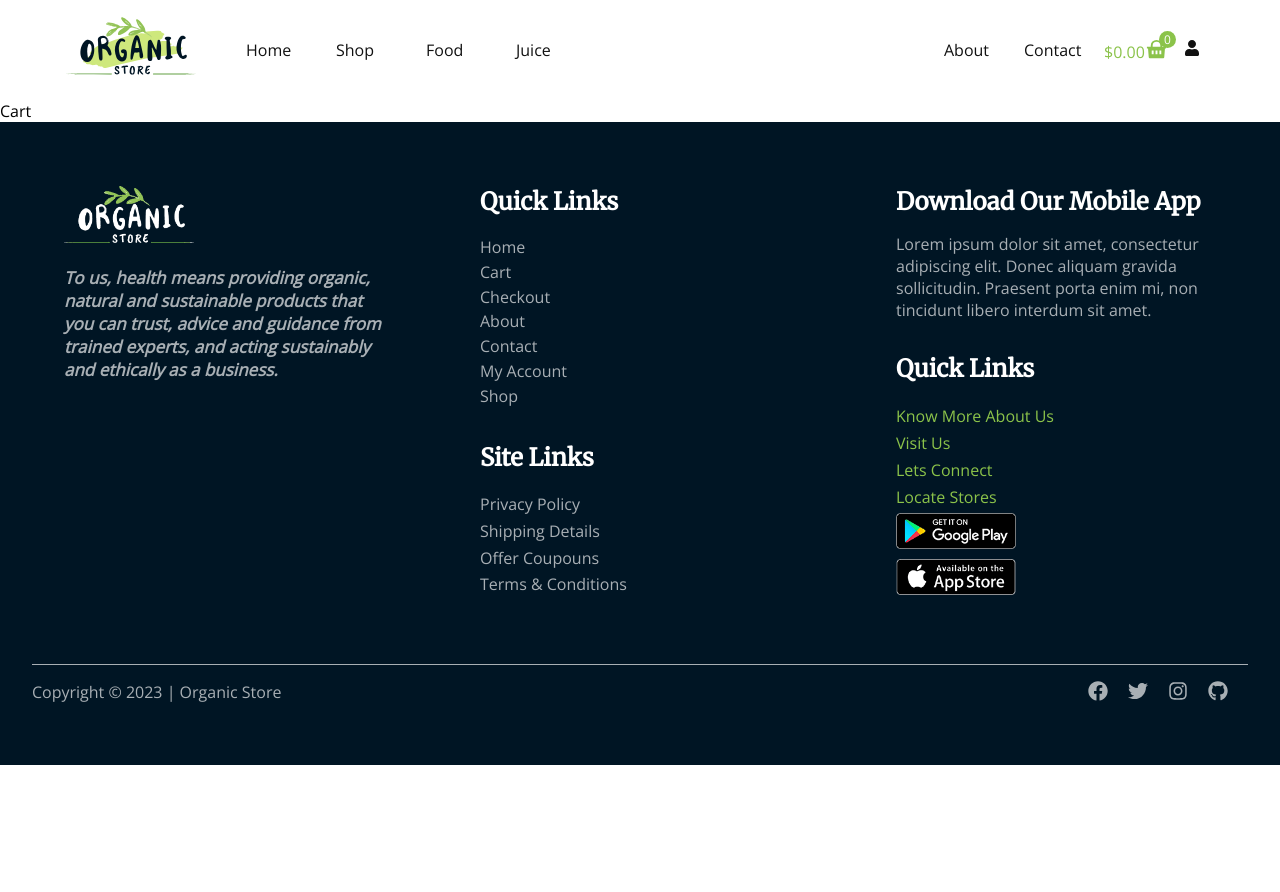
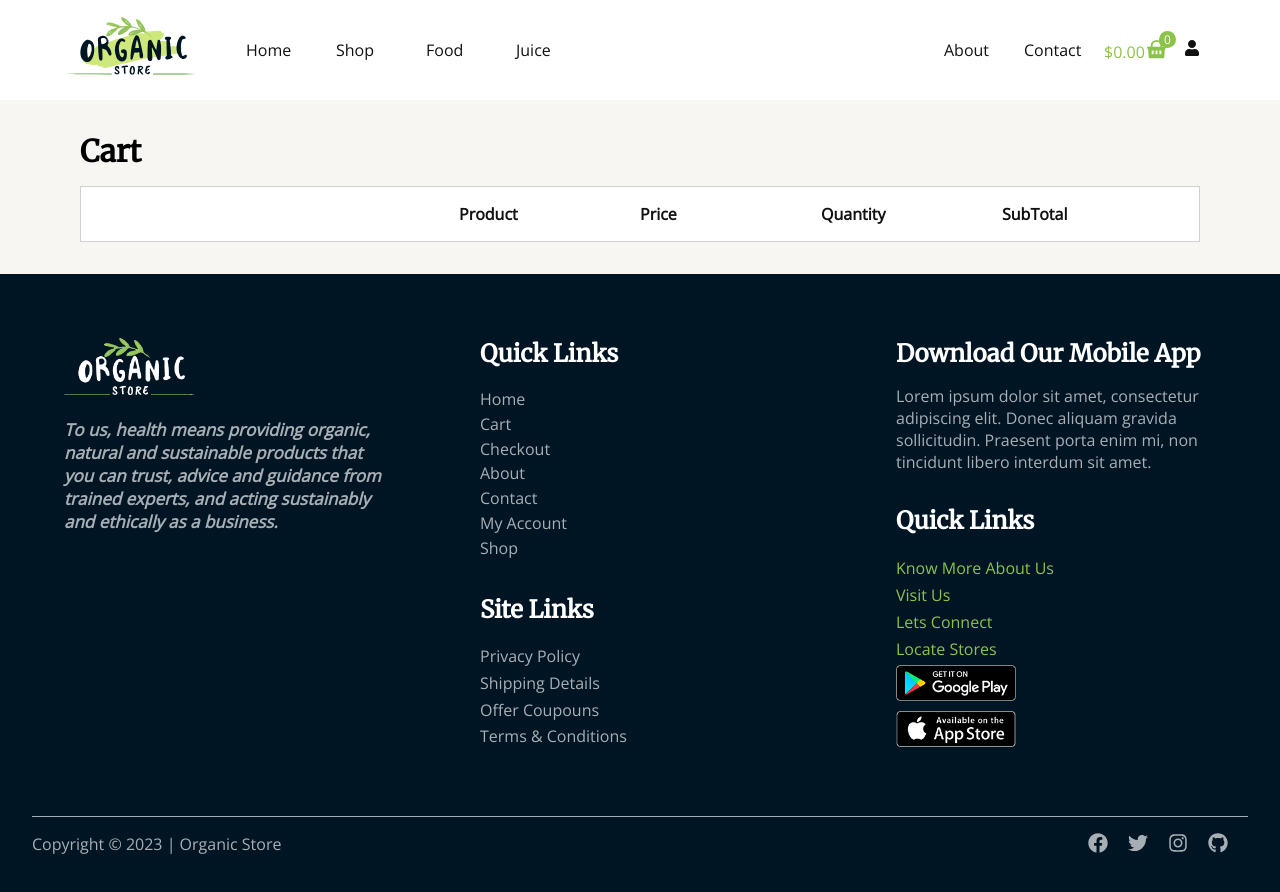
Before and after one commit to aayushlama4008/organic-food-store, a React (Vite) app: page /Cart in a window 1280 px wide. Shown: the top 892 px of the page. Before the commit the page ends 800 px from the top, so only its background shows below. Built offline with nearby package versions, Linux system fonts and the light colour scheme.

Commit message:
Build : Added cart component and functionality

```diff
--- a/src/components/Item/Item.jsx
+++ b/src/components/Item/Item.jsx
@@ -21,7 +21,7 @@ const Item = (props) => {
         <icons.lightStar />
         <icons.lightStar />
       </div>
-      <h5 className="price">{props.price}</h5>
+      <h5 className="price">£{props.price}</h5>
     </div>
   );
 };
--- a/src/components/ProductDisplay/ProductDisplay.jsx
+++ b/src/components/ProductDisplay/ProductDisplay.jsx
@@ -1,8 +1,10 @@
-import React from "react";
+import React, { useContext } from "react";
 import { Link } from "react-router-dom";
 import "./productDisplay.scss";
+import { ShopContext } from "../../context/ShopContext";
 
 function ProductDisplay(props) {
+  const { addToCart ,removeFromCart} = useContext(ShopContext);
   const { product } = props;
   return (
     <div className="product-display">
@@ -12,7 +14,7 @@ function ProductDisplay(props) {
       <div className="product--desc">
         <h1 className="third-title-text">{product.title}</h1>
         <span>
-          <h2 className="third-title-text">{product.price}</h2>
+          <h2 className="third-title-text">£{product.price}</h2>
           <p>+ Free Shipping</p>
         </span>
         <p>
@@ -22,7 +24,7 @@ function ProductDisplay(props) {
         </p>
         <div className="product--quantity">
           <input type="number" name="number" id="number" />
-          <button>Add To Cart</button>
+          <button onClick={() => addToCart(product.id)}>Add To Cart</button>
         </div>
         <hr color="#d2d0d0" />
         <div className="product--category">
--- a/src/components/RelatedProducts/RelatedProducts.jsx
+++ b/src/components/RelatedProducts/RelatedProducts.jsx
@@ -10,7 +10,6 @@ function RelatedProducts(props) {
   const related = allProducts.allProducts.filter(
     (p) => p.category === product.category && p.id !== product.id
   );
-  console.log(related);
   return (
     <div className="related--products">
       <h1 className="third-title-text">Related Products</h1>
--- a/src/constants/data.js
+++ b/src/constants/data.js
@@ -5,28 +5,28 @@ const bestProducts = [
         id:1,
         title:'Cashsew Butter',
         category:'Food',
-        price:'£15.00',
+        price:15.00,
         imgUrl:images.product1
     },
     {
         id:2,
         title:'Fresh Orange Juice',
         category:'Food',
-        price:'£20.00',
+        price:20.00,
         imgUrl:images.product2
     },
     {
         id:3,
         title:'Fresh Organic Honey',
         category:'Food',
-        price:'£25.00',
+        price:25.00,
         imgUrl:images.product3
     },
     {
         id:4,
         title:'Natural Extracted Edible Oil',
         category:'Food',
-        price:'£30.00',
+        price:30.00,
         imgUrl:images.product4
     },
 ]
@@ -36,84 +36,84 @@ const allProducts =[
         id:1,
         title:'Cashsew Butter',
         category:'Food',
-        price:'£15.00',
+        price:15.00,
         imgUrl:images.product1
     },
     {
         id:2,
         title:'Fresh Orange Juice',
         category:'Juice',
-        price:'£20.00',
+        price:20.00,
         imgUrl:images.product2
     },
     {
         id:3,
         title:'Fresh Organic Honey',
         category:'Food',
-        price:'£25.00',
+        price:25.00,
         imgUrl:images.product3
     },
     {
         id:4,
         title:'Natural Edible Oil',
         category:'Food',
-        price:'£30.00',
+        price:30.00,
         imgUrl:images.product4
     },
     {
         id:5,
         title:'Hand Sanitizer',
         category:'Grocery',
-        price:'£20.00',
+        price:20.00,
         imgUrl:images.product5
     },
     {
         id:6,
         title:'Assorted Coffee',
         category:'Food',
-        price:'£20.00',
+        price:20.00,
         imgUrl:images.product6
     },
     {
         id:7,
         title:'Farm Fresh Eggs',
         category:'Food',
-        price:'£25.00',
+        price:25.00,
         imgUrl:images.product7
     },
     {
         id:8,
         title:'Fresh Peaches',
         category:'Food',
-        price:'£30.00',
+        price:30.00,
         imgUrl:images.product8
     },
     {
         id:9,
         title:'Fresh Apple Juice',
         category:'Juice',
-        price:'£10.00',
+        price:10.00,
         imgUrl:images.product9
     },
     {
         id:10,
         title:'Passion Fruit Juice',
         category:'Juice',
-        price:'£30.00',
+        price:30.00,
         imgUrl:images.product10
     },
     {
         id:11,
         title:'Fresh Orange Juice',
         category:'Juice',
-        price:'£20.00',
+        price:20.00,
         imgUrl:images.product11
     },
     {
         id:12,
         title:'Fresh Papaya Juice',
         category:'Juice',
-        price:'£25.00',
+        price:25.00,
         imgUrl:images.product12
     }
 
@@ -123,28 +123,28 @@ const trendingProducts = [
         id:1,
         title:'Hand Sanitizer',
         category:'Grocery',
-        price:'£20.00',
+        price:20.00,
         imgUrl:images.product5
     },
     {
         id:2,
         title:'Assorted Coffee',
         category:'Food',
-        price:'£20.00',
+        price:20.00,
         imgUrl:images.product6
     },
     {
         id:3,
         title:'Farm Fresh Eggs',
         category:'Food',
-        price:'£25.00',
+        price:25.00,
         imgUrl:images.product7
     },
     {
         id:4,
         title:'Fresh Peaches',
         category:'Food',
-        price:'£30.00',
+        price:30.00,
         imgUrl:images.product8
     },
 ]
--- a/src/constants/icons.js
+++ b/src/constants/icons.js
@@ -16,6 +16,7 @@ import { IoMenu as hamBurger } from "react-icons/io5";
 import { FaArrowRight as arrowRight } from "react-icons/fa";
 import { IoMdArrowDropdown as dropDown } from "react-icons/io";
 import { IoIosArrowForward as breadCrumbs} from "react-icons/io";
+import { CiCircleRemove as remove} from "react-icons/ci";
 
 export default {
   phone,
@@ -35,5 +36,6 @@ export default {
   hamBurger,
   arrowRight,
   dropDown,
-  breadCrumbs
+  breadCrumbs,
+  remove
 };
--- a/src/context/ShopContext.jsx
+++ b/src/context/ShopContext.jsx
@@ -1,11 +1,31 @@
-import { createContext } from "react";
+import { createContext, useState } from "react";
 import allProducts from "../constants/data";
 
 export const ShopContext = createContext(null);
+const getDefualtCart = () => {
+  let cart = {};
+  for (let i = 0; i < allProducts.allProducts.length; i++) {
+    cart[i]= 0;
+  }
+  console.log(cart);
 
+  return cart;
+
+};
 const ShopContextProvider = (props) => {
-  const contextValue = { allProducts };
-//
+  const [cart, setCart] = useState(getDefualtCart());
+
+  const addToCart = (productId) => {
+    setCart((prev) => ({ ...prev, [productId]: prev[productId] + 1 }));
+  };
+
+  const removeFromCart = (productId) => {
+    setCart((prev) => ({ ...prev, [productId]: prev[productId] - 1 }));
+  };
+
+  const contextValue = { allProducts, cart, addToCart, removeFromCart };
+  console.log(cart);
+
   return (
     <ShopContext.Provider value={contextValue}>
       {props.children}
--- a/src/pages/Cart/Cart.jsx
+++ b/src/pages/Cart/Cart.jsx
@@ -1,9 +1,53 @@
-import React from 'react'
+import React, { useContext } from "react";
+import { ShopContext } from "../../context/ShopContext";
+import Icon from "../../constants/icons";
+import "./cart.scss";
+import { Link } from "react-router-dom";
+const Cart = () => {
+  const { addToCart, removeFromCart, cart, allProducts } =
+    useContext(ShopContext);
+  console.log(cart);
+  console.log(allProducts.allProducts);
 
-const Cart = () => {
   return (
-    <div>Cart</div>
-  )
-}
+    <div className="cart-main">
+      <h1>Cart</h1>
+      <div className="cart--format">
+        <p></p>
+        <p></p>
+        <p>Product</p>
+        <p>Price</p>
+        <p>Quantity</p>
+        <p>SubTotal</p>
+      </div>
+      <div className="cart--main-items">
+        {allProducts.allProducts.map((product) => {
+          const quantity = cart[product.id];
+          console.log('---',quantity)
+          if (quantity > 0) {
+            return (
+              <>
+                <div className="cart--main-item">
+                  <Icon.remove
+                    size={26}
+                    onClick={() => removeFromCart(product.id)}
+                    className="remove"
+                  />
+                  <img src={product.imgUrl} alt={product.title} />
+                  <Link to={`/Product/${product.id}`}>
+                    <p>{product.title}</p>
+                  </Link>
+                  <p>£{product.price}</p>
+                  <p>{cart[product.id]}</p>
+                  <p>£{product.price * quantity}</p>
+                </div>
+              </>
+            );
+          } else null;
+        })}
+      </div>
+    </div>
+  );
+};
 
-export default Cart
+export default Cart;
--- /dev/null
+++ b/src/pages/Cart/cart.scss
@@ -0,0 +1,55 @@
+.cart-main{
+    padding: 2rem 5rem ;
+    background-color: var(--background-color);
+
+    h1{
+        font-size: 30px;
+        font-family: var(--font-title);
+    }
+}
+.cart--format{
+    display: grid;
+    grid-template-columns: repeat(auto-fit,minmax(100px,1fr));
+    background-color: var(--white-color);
+    padding: 1rem;
+    margin-top: 1rem;
+    color: var(--black-color);
+    font-weight: 600;
+    border: 1px solid var(--border-color);
+}
+.cart--main-items{
+    display: grid;
+
+}
+
+.cart--main-item{
+    display: grid;
+    grid-template-columns: repeat(auto-fit,minmax(120px,1fr));
+    color: var(--text-color);
+    border: 1px solid var(--border-color);
+    border-top: none;
+    min-height: 80px;
+    align-items: center;
+
+    img{
+        width: 50px;
+        height: auto;
+    }
+    svg{
+        position: relative;
+        left: 70px;
+        color: rgb(156, 154, 154);
+        &:hover{
+            color: var(--text-color);
+        }
+    }
+    a{
+        text-decoration: none;
+        color: var(--primary-color);
+        font-weight: 550;
+
+        &:hover{
+            color: #98de4e;
+        }
+    }
+}
--- a/src/pages/Product/Product.jsx
+++ b/src/pages/Product/Product.jsx
@@ -16,7 +16,6 @@ const Product = () => {
   const product = allProducts.allProducts.find(
     (p) => p.id === Number(productId)
   );
-  console.log(product);
   return (
     <div className="product-item">
       <BreadCrums product={product} />
```
